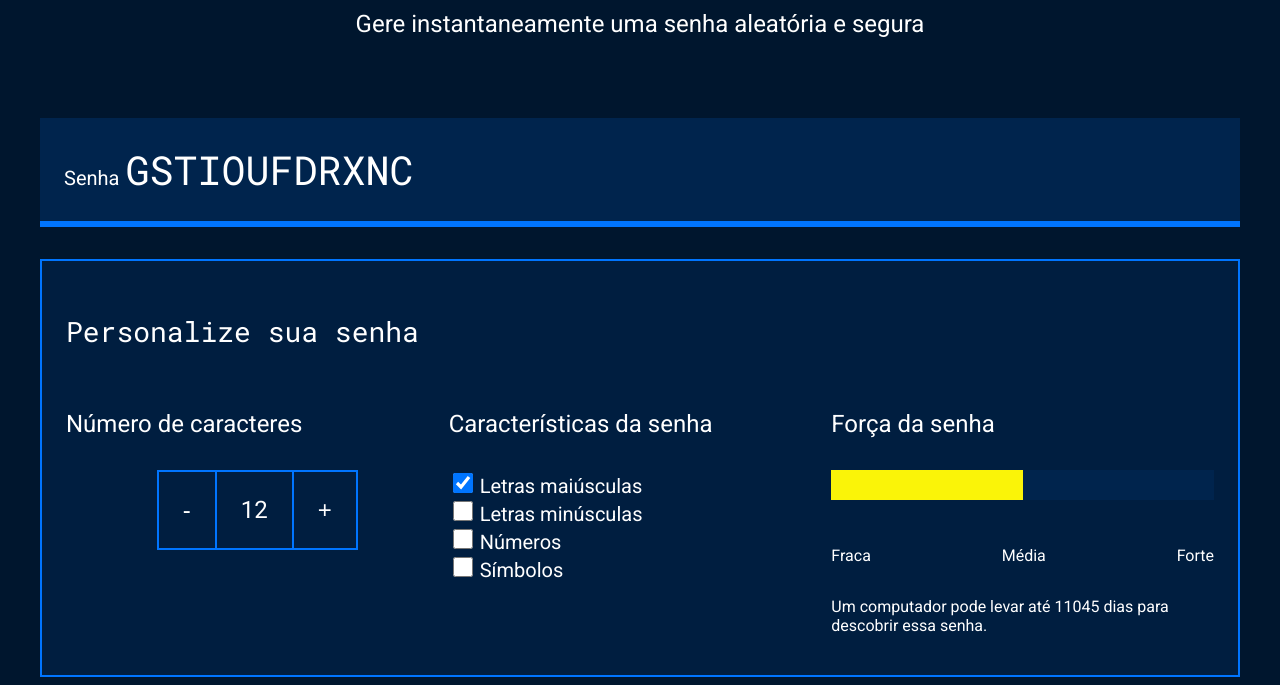
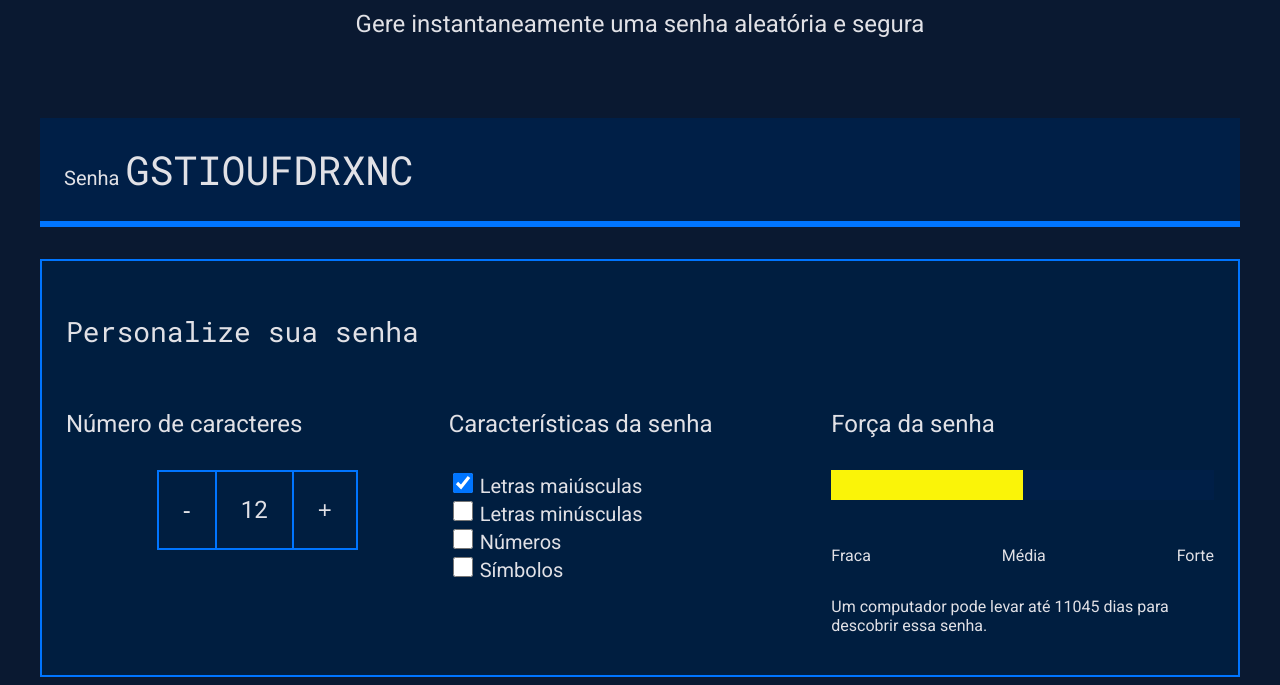
Before and after one commit to AndreyTM2/senha, a plain HTML site: page index.html in a window 1280 px wide. Shown: the part 208-893 px from the top of the page. Drawn offline with Linux system fonts and the light colour scheme.

Commit message:
Update style.css

```diff
--- a/style.css
+++ b/style.css
@@ -1,9 +1,9 @@
 @import url('https://fonts.googleapis.com/css2?family=Roboto&family=Roboto+Mono&display=swap');
 
 :root{
-    --branco: white;
-    --cor-de-fundo: #00162E;
-    --fundo-senha: #00244D;
+    --branco: #E1E1E6; /* Mudança para um tom de branco mais suave */
+    --cor-de-fundo: #0A1931; /* Fundo escuro */
+    --fundo-senha: #001F47; /* Fundo escuro para campos de senha */
     --fundo-texto: #001E40;
     --borda: #0075FF;
     --roboto: 'Roboto', sans-serif;
```
